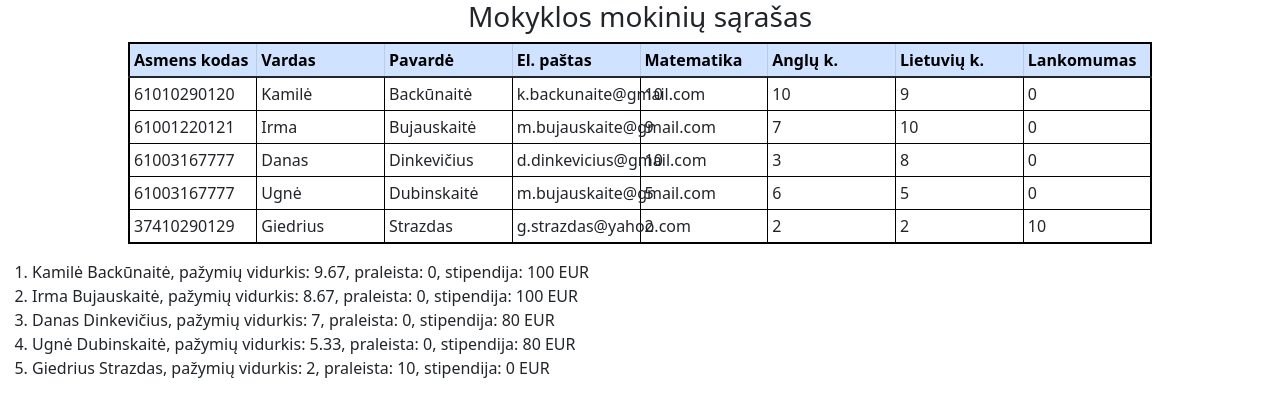
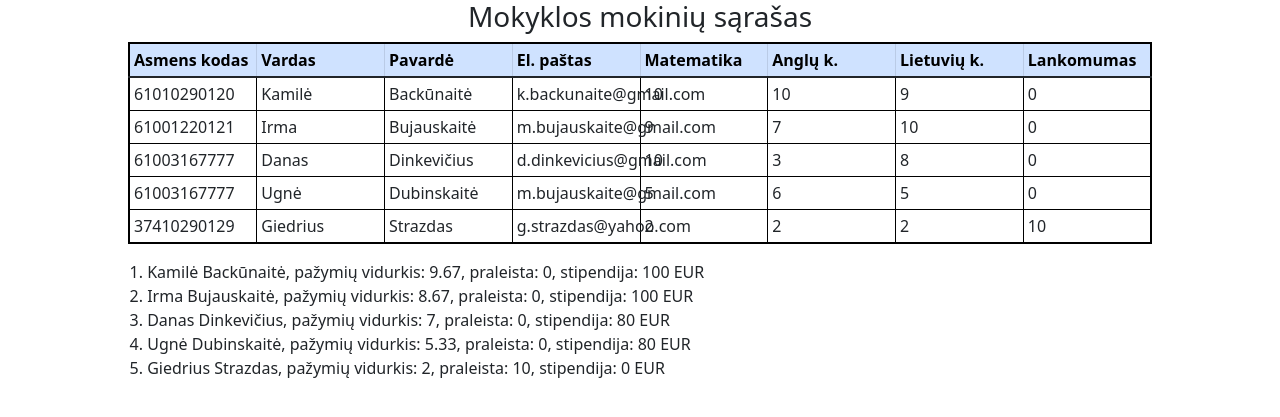
Before and after one commit to g-strazdas/php-School, a PHP site: page /index.php in a window 1280 px wide. Shown: the top 417 px of the page. Run offline with PHP 8.4, Linux system fonts and the light colour scheme.

Commit message:
ol margin left for students list

```diff
--- a/data/duomenys.php
+++ b/data/duomenys.php
@@ -64,7 +64,7 @@ $students = [
 <div>
     <?php $keys = array_keys($students['1']);?>
     <?php //var_dump($keys); echo $keys[0]?>
-    <table class="table table-hover table-bordered table-sm"style="table-layout: fixed; margin-left: auto; margin-right: auto; width: 80%; border: solid 2px #000000;">
+    <table class="table table-hover table-bordered table-sm" style="table-layout: fixed; margin-left: auto; margin-right: auto; width: 80%; border: solid 2px #000000;">
         <thead class="table-primary">
             <tr>
                 <?php foreach($keys as $header):?>
--- a/data/stipendija.php
+++ b/data/stipendija.php
@@ -12,16 +12,14 @@
 <body>
 <?//= var_dump($students);?>
 <div>
-    <ol class="list-styled">
+    <ol class="list-styled" style="margin-left: 9%;">
     <?php foreach($students as $student):?>
         <?php $vidurkis=round((($student['Matematika']+$student['Anglų k.']+$student['Lietuvių k.'])/3), $precision=2);?>
         <?php $payout = 100; if ($vidurkis >= 5 and $vidurkis < 8) {$payout=80;} elseif ($vidurkis <= 5) {$payout=0;}?>
         <?php if($payout !=0)
          if ($student['Lankomumas'] > 1 and $student['Lankomumas'] < 10) {$payout /= 0.1;} elseif ($student['Lankomumas'] > 10) {$payout=0;}?>
 <!--        --><?//="|",$vidurkis,' ',$payout,' ', $student['Vardas'];?>
-
         <li><?= $student['Vardas'],' ',$student['Pavardė'],',  pažymių vidurkis: ',$vidurkis,',  praleista: ',$student['Lankomumas'],',  stipendija: ',$payout,' EUR'?></li>
-
     <?php endforeach;?>
     </ol>
 </div>
```
